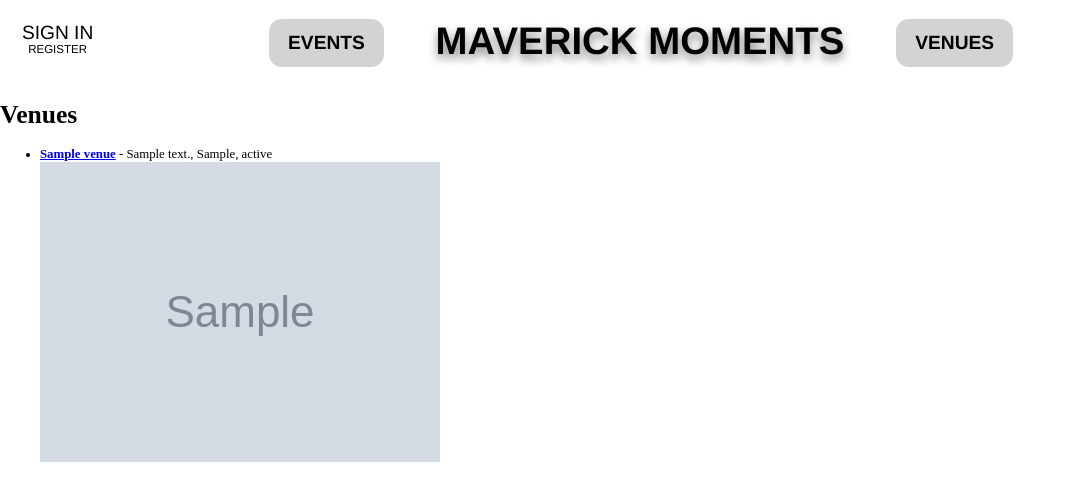
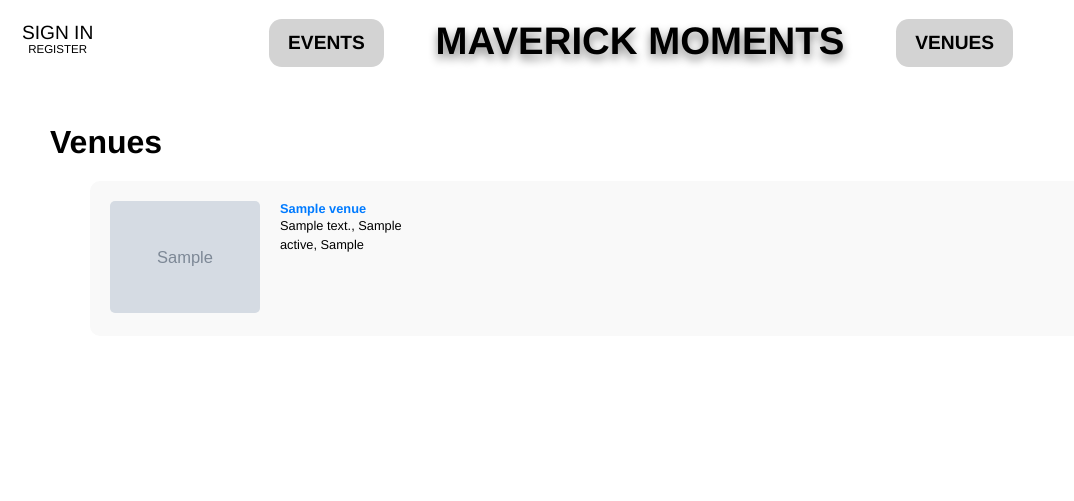
Before and after one commit to acg-UNO/g3-maverick-moments, a Django app: page /venues/ in a window 1280 px wide. Shown: the top 501 px of the page, without its empty margins (0-1074 px from the left). Run offline with Django 5.2, Linux system fonts and the light colour scheme; tables that the repository leaves empty hold one stand-in row (values such as "Sample post"); grey boxes marked "Sample" are stand-in pictures.

Commit message:
update venue html and create venue css
create div container in venues and added venues css

```diff
--- a/EventManager/static/css/venues.css
+++ b/EventManager/static/css/venues.css
@@ -0,0 +1,52 @@
+body {
+    font-family: 'Franklin Gothic Medium', 'Arial Narrow', Arial, sans-serif;
+    margin: 0;
+    padding: 0;
+}
+
+.venues-container {
+    padding: 20px 50px;
+    max-width: 1200px;
+    margin: auto;
+}
+
+.venue-card {
+    display: flex;
+    align-items: flex-start;
+    gap: 20px;
+    background-color: #f9f9f9;
+    padding: 20px;
+    margin-bottom: 20px;
+    border-radius: 10px;
+}
+
+.venue-image img {
+    width: 150px;
+    height: auto;
+    border-radius: 5px;
+}
+
+.venue-info {
+    flex-grow: 1;
+}
+
+.venue-info a {
+    text-decoration: none;
+    font-weight: bold;
+    color: #007BFF;
+}
+
+.venue-info a:hover {
+    text-decoration: underline;
+}
+
+.venue-info p {
+    margin: 0;
+    font-size: 1rem;
+    line-height: 1.5;
+}
+
+.venues-container h1 {
+    font-size: 2.5rem;
+    margin-bottom: 20px;
+}
--- a/EventManager/templates/EventManager/venues.html
+++ b/EventManager/templates/EventManager/venues.html
@@ -4,20 +4,32 @@
 {% block title %} Venues {% endblock %}
 
 {% block css %}
-<!-- css goes here -->
+<link href="{% static 'css/venues.css' %}" rel="stylesheet">
 {% endblock %}
 
 <!-- iterate over the venues passed from the view.py -->
 {% block content %}
+
+<div class="venues-container">
   <h1>Venues</h1>
     <ul>
     {% for venue in venues %}
-        <li>
-            <a href="{% url 'venuedetails' id=venue.id %}"><strong>{{ venue.name }}</strong></a> - {{ venue.address_line_1 }}, {{ venue.city }}, {{ venue.state }}<br>
+      <li class="venue-card">
+        <div class="venue-image">
           {% if venue.image %}
-                <img src="{{ venue.image.url }}" alt="{{ venue.name }}" style="max-width: 500px; height: auto;">
+            <img src="{{ venue.image.url }}" alt="{{ venue.name }} image">
           {% endif %}
+        </div>
+        <div class="venue-info">
+          <a href="{% url 'venuedetails' id=venue.id %}"><strong>{{ venue.name }}</strong></a><br>
+          <p>{{ venue.address_line_1 }}, {{ venue.city }}</p>
+          <p>{{ venue.state }}, {{ venue.country }}</p>
+        </div>
       </li>
+    {% empty %}
+      <p>No venues available.</p>
     {% endfor %}
   </ul>
+</div>
+
 {% endblock %}
```
Also changed, not shown: EventManager/static/css/venuedetails.css (+7 -0 lines). Lines whose indentation alone changed are shown as unchanged.
